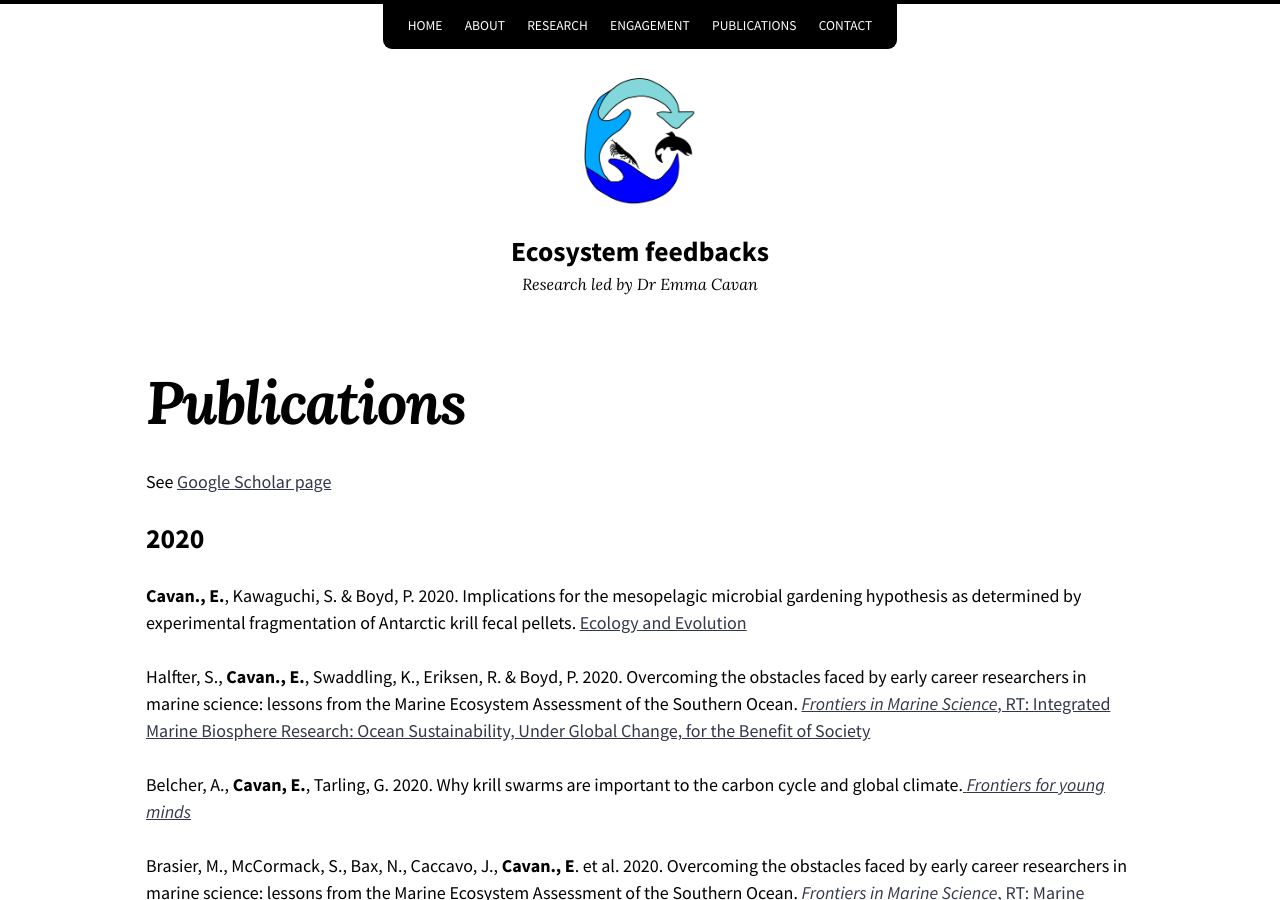
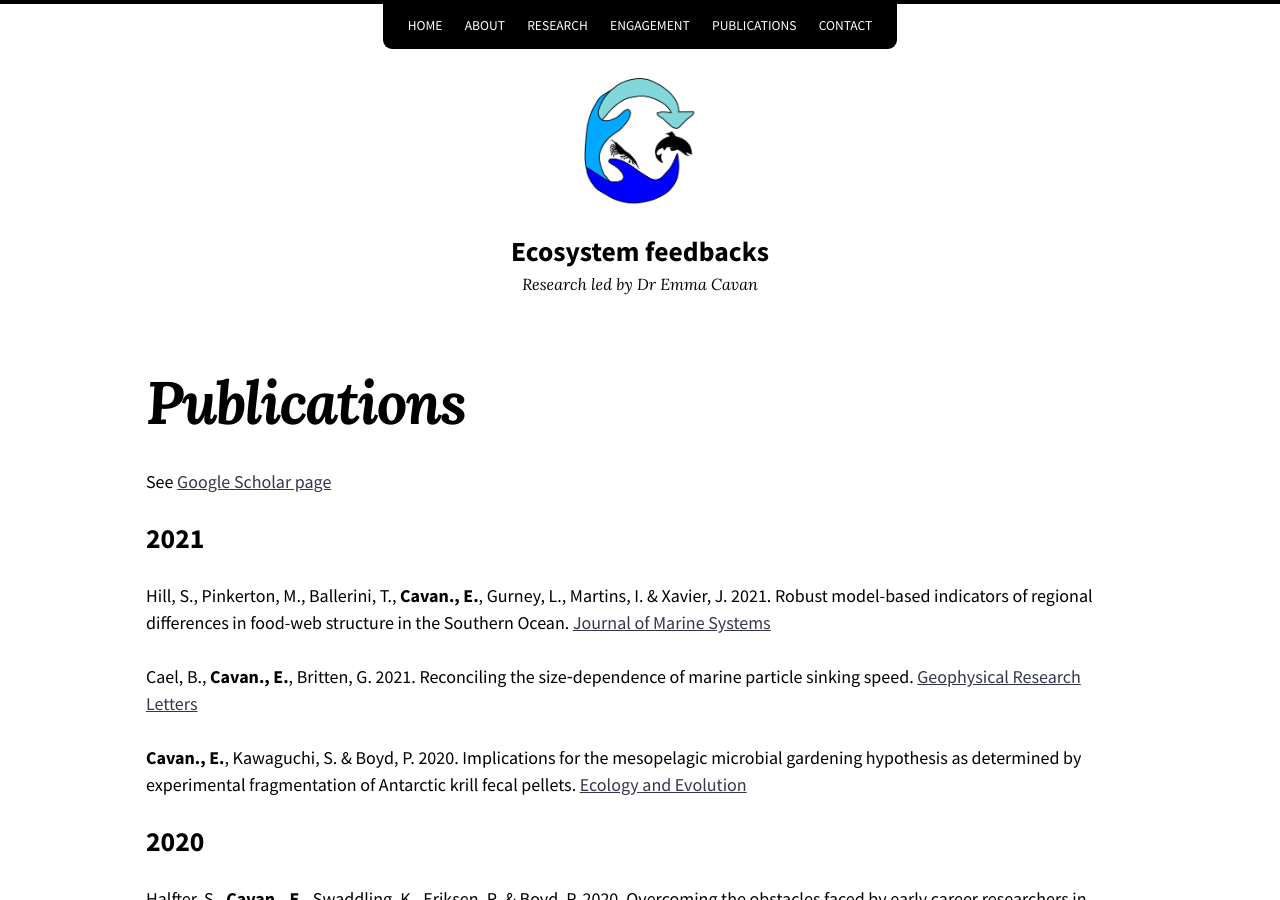
Before and after one commit to e-cavan/e-cavan.github.io, a Jekyll site: the page built from Publications/index.md, in a window 1280 px wide and 900 px high. Built offline with Jekyll 4.4.1, drawn with Linux system fonts in a browser that asks for light colours; nearby versions of some CDN libraries.

Commit message:
squashed commit

```diff
--- a/Publications/index.md
+++ b/Publications/index.md
@@ -6,9 +6,15 @@ permalink: /Publications/
 
 See [Google Scholar page](https://scholar.google.com/citations?user=q2ufJ5IAAAAJ&hl=en)
 
-## 2020
+## 2021
+Hill, S., Pinkerton, M., Ballerini, T., **Cavan., E.**, Gurney, L., Martins, I. & Xavier, J. 2021. Robust model-based indicators of regional differences in food-web structure in the Southern Ocean. [Journal of Marine Systems](https://www.sciencedirect.com/science/article/pii/S0924796321000543)
+
+Cael, B., **Cavan., E.**, Britten, G. 2021. Reconciling the size‐dependence of marine particle sinking speed. [Geophysical Research Letters](https://agupubs.onlinelibrary.wiley.com/doi/full/10.1029/2020GL091771)
 
 **Cavan., E.**, Kawaguchi, S. & Boyd, P. 2020. Implications for the mesopelagic microbial gardening hypothesis as determined by experimental fragmentation of Antarctic krill fecal pellets. [Ecology and Evolution](https://onlinelibrary.wiley.com/doi/full/10.1002/ece3.7119)
+
+
+## 2020
 
 Halfter, S., **Cavan., E.**, Swaddling, K., Eriksen, R. & Boyd, P.  2020. Overcoming the obstacles faced by early career researchers in marine science: lessons from the Marine Ecosystem Assessment of the Southern Ocean. [_Frontiers in Marine Science_, RT: Integrated Marine Biosphere Research: Ocean Sustainability, Under Global Change, for the Benefit of Society](https://www.frontiersin.org/articles/10.3389/fmars.2020.567917/abstract)
 
```
Also changed, not shown: _posts/2020-09-25-DOSI_WG.md (+1 -1 lines), _posts/2021-03-23-Our_Fish_sym.md (added, +10 -0 lines), Images/E2E_krill_white.png, Images/OUR-FISH-SYMPOSIUM-Green.png (added), _posts/2021-01-05-Krill_FP_paper.md (line endings or trailing spaces).
